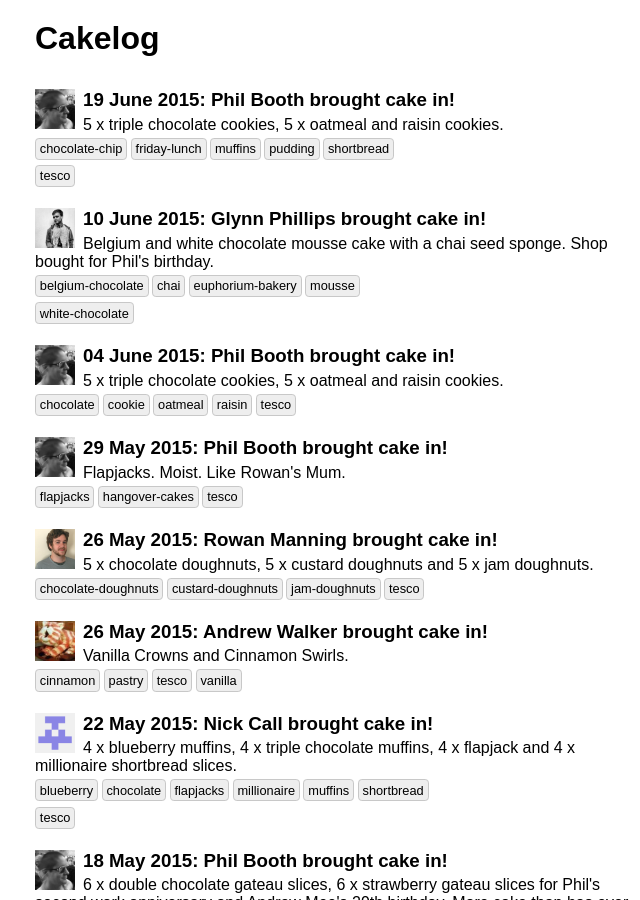
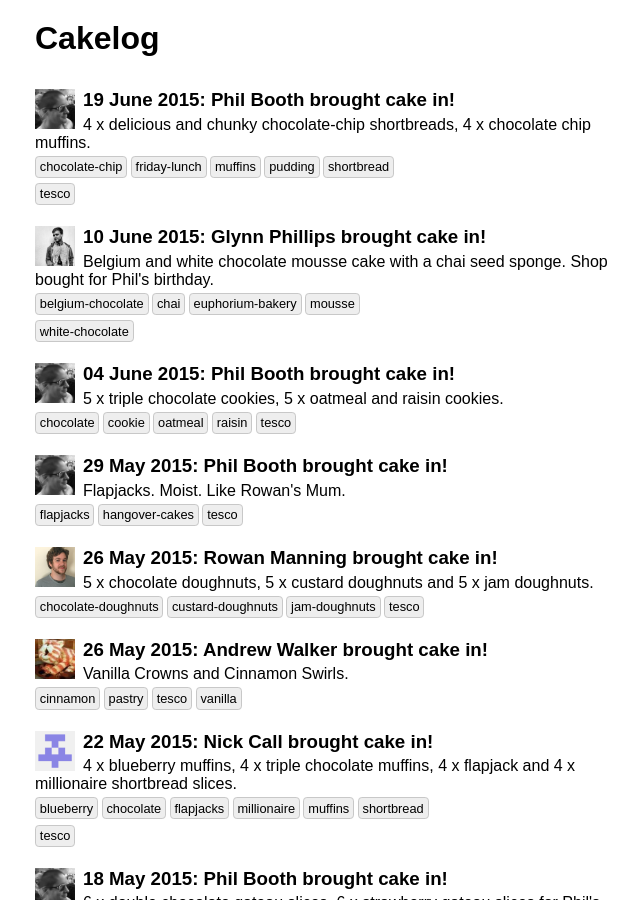
Before and after one commit to fedtoys/cakelog, a Jekyll site: the page built from index.html, in a window 1280 px wide and 900 px high. Shown: the whole window, without its empty margins (305-945 px from the left). Built offline with Jekyll 4.4.1, drawn with Linux system fonts in a browser that asks for light colours.

Commit message:
Fix data.

```diff
--- a/_data/cakelogs.yml
+++ b/_data/cakelogs.yml
@@ -199,7 +199,7 @@
 
 - date: 2015-06-19
   person: phil
-  description: "5 x triple chocolate cookies, 5 x oatmeal and raisin cookies."
+  description: "4 x delicious and chunky chocolate-chip shortbreads, 4 x chocolate chip muffins."
   tags:
     - chocolate-chip
     - muffins
```
